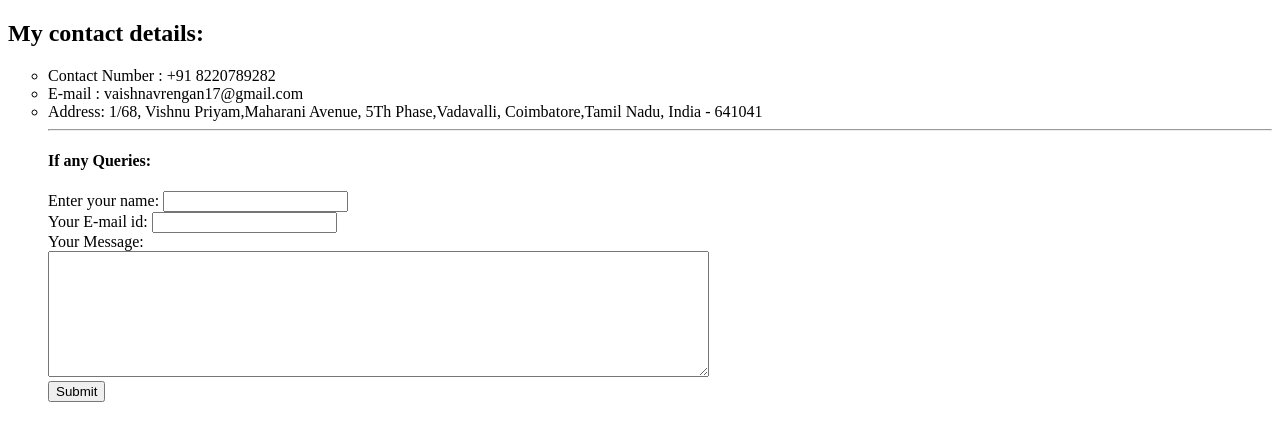
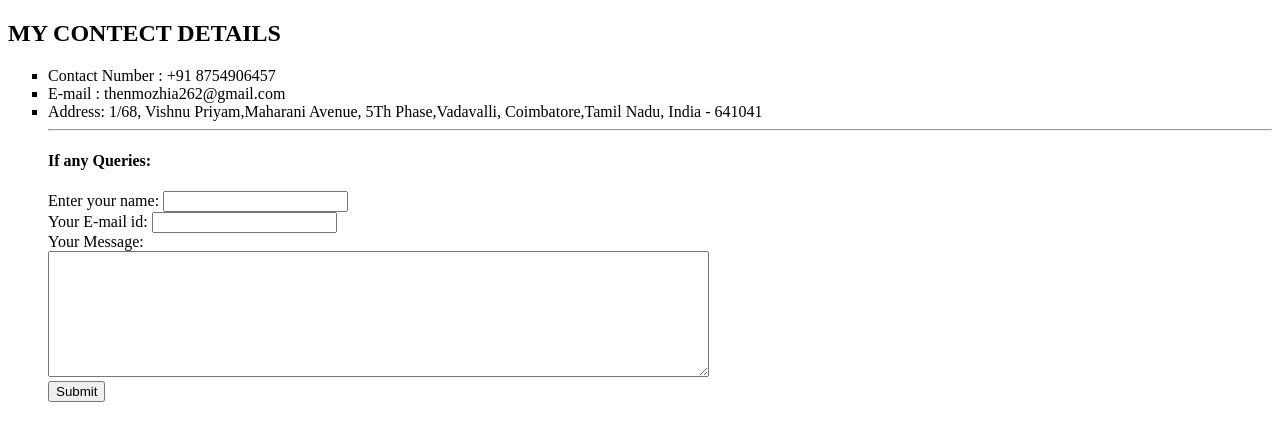
Before and after one commit to THENMOZHI-A/Clone-Repository, a plain HTML site: page contact.html in a window 1280 px wide. Drawn offline with Linux system fonts and the light colour scheme.

Commit message:
MailId Updated

```diff
--- a/contact.html
+++ b/contact.html
@@ -5,17 +5,17 @@
     <title>Contact details</title>
   </head>
   <body>
-    <h2>My contact details:</h2>
-    <ul style="list-style-type:circle;">
+    <h2>MY CONTECT DETAILS</h2>
+    <ul style="list-style-type:square;">
     <li>
-      Contact Number : +91 8220789282
+      Contact Number : +91 8754906457
       </li>
-      <li>E-mail : vaishnavrengan17@gmail.com</li>
+      <li>E-mail : thenmozhia262@gmail.com</li>
       <li>Address: 1/68, Vishnu Priyam,Maharani Avenue, 5Th Phase,Vadavalli, Coimbatore,Tamil Nadu, India - 641041
      </li>
      <hr>
      <h4>If any Queries:</h4>
-     <form class="" action="mailto:info@vaishnavrengan17@gmail.com" method="post" enctype="text/plain">
+     <form class="" action="mailto:thenmozhia262@gmail.com" method="post" enctype="text/plain">
        <label>Enter your name:</label>
        <input type="text" name="your name" value=""><br>
        <label>Your E-mail id:</label>
```
